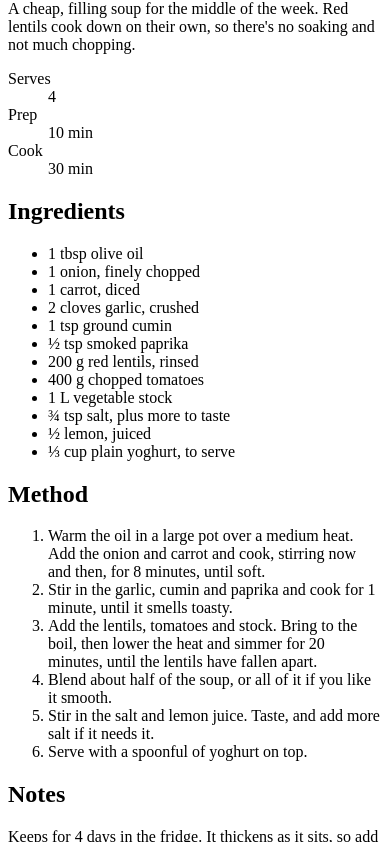
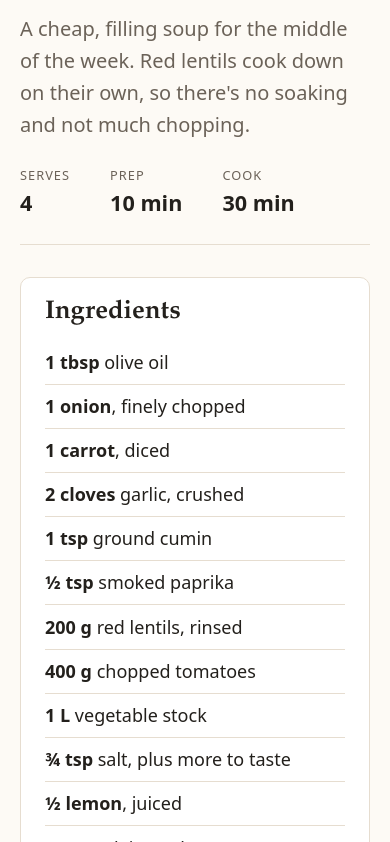
Before and after one commit to Yourdevdaniel/readable-recipes, a website: page index.html in a window 390 px wide. Shown: the part 127-969 px from the top of the page. Drawn offline with Linux system fonts and the light colour scheme.

Commit message:
feat: style the page with a two-column layout on wide screens
Ingredients and method sit side by side from 52rem up, with the
ingredients card sticky, so you can see both while cooking without
scrolling back and forth. On phones it stays one column in reading
order. The HTML order was already right, and CSS grid only rearranges
it.

Colours are custom properties so a dark theme and a print stylesheet
can swap values later. Focus uses :focus-visible so keyboard users get
a clear outline without mouse users seeing it on every click.

```diff
--- /dev/null
+++ b/css/style.css
@@ -0,0 +1,234 @@
+/* Readable Recipes
+   Colours live in custom properties so the dark theme and the print
+   stylesheet only have to swap values, not rewrite rules. */
+
+:root {
+  --bg: #fdfaf5;
+  --surface: #ffffff;
+  --text: #23201c;
+  --muted: #6b6258;
+  --accent: #b3462c;
+  --line: #e6ddd0;
+  --focus: #1f5fbf;
+
+  --serif: "Iowan Old Style", "Palatino Linotype", Palatino, Georgia, serif;
+  --sans: system-ui, -apple-system, "Segoe UI", Roboto, sans-serif;
+  --radius: 10px;
+}
+
+*,
+*::before,
+*::after {
+  box-sizing: border-box;
+}
+
+body {
+  margin: 0;
+  background: var(--bg);
+  color: var(--text);
+  font-family: var(--sans);
+  font-size: 1.125rem;
+  line-height: 1.6;
+}
+
+h1,
+h2 {
+  font-family: var(--serif);
+  line-height: 1.15;
+  margin: 0 0 0.5em;
+}
+
+h1 {
+  font-size: clamp(2.25rem, 6vw, 3.5rem);
+}
+
+h2 {
+  font-size: 1.6rem;
+}
+
+/* One focus style for everything, and only for keyboard focus. */
+:focus-visible {
+  outline: 3px solid var(--focus);
+  outline-offset: 3px;
+}
+
+.skip-link {
+  position: absolute;
+  left: 1rem;
+  top: -4rem;
+  padding: 0.5rem 1rem;
+  background: var(--text);
+  color: var(--bg);
+  border-radius: var(--radius);
+  z-index: 10;
+}
+
+.skip-link:focus {
+  top: 1rem;
+}
+
+.site-header,
+.site-footer,
+main {
+  max-width: 68rem;
+  margin: 0 auto;
+  padding: 0 1.25rem;
+}
+
+.site-header {
+  padding-top: 1.25rem;
+}
+
+.site-name {
+  margin: 0;
+  font-family: var(--serif);
+  font-weight: 700;
+  color: var(--accent);
+  letter-spacing: 0.02em;
+}
+
+.recipe-header {
+  padding: 2rem 0 1.5rem;
+  border-bottom: 1px solid var(--line);
+}
+
+.lede {
+  max-width: 38rem;
+  margin: 0 0 1.5rem;
+  color: var(--muted);
+  font-size: 1.25rem;
+}
+
+.facts {
+  display: flex;
+  flex-wrap: wrap;
+  gap: 0.75rem 2.5rem;
+  margin: 0;
+}
+
+.facts dt {
+  font-size: 0.8rem;
+  text-transform: uppercase;
+  letter-spacing: 0.08em;
+  color: var(--muted);
+}
+
+.facts dd {
+  margin: 0;
+  font-size: 1.35rem;
+  font-weight: 600;
+}
+
+/* Two columns once there's room: ingredients next to the method, so
+   you can see both without scrolling back and forth while cooking. */
+.recipe {
+  display: grid;
+  gap: 2rem 3rem;
+}
+
+@media (min-width: 52rem) {
+  .recipe {
+    grid-template-columns: minmax(16rem, 1fr) 2fr;
+    grid-template-areas:
+      "header header"
+      "ingredients method"
+      "ingredients notes";
+    /* extra height from the tall ingredients card goes to the last row,
+       so the notes sit right under the method instead of floating */
+    grid-template-rows: auto auto 1fr;
+    align-items: start;
+  }
+
+  .recipe-header { grid-area: header; }
+  .ingredients { grid-area: ingredients; position: sticky; top: 1rem; }
+  .method { grid-area: method; }
+  .notes { grid-area: notes; }
+}
+
+.ingredients {
+  background: var(--surface);
+  border: 1px solid var(--line);
+  border-radius: var(--radius);
+  padding: 1.25rem 1.5rem;
+}
+
+.ingredients ul {
+  list-style: none;
+  margin: 0;
+  padding: 0;
+}
+
+.ingredients li {
+  padding: 0.45rem 0;
+  border-bottom: 1px solid var(--line);
+}
+
+.ingredients li:last-child {
+  border-bottom: 0;
+}
+
+.ingredients data {
+  font-weight: 700;
+  font-variant-numeric: tabular-nums;
+}
+
+.method ol {
+  margin: 0;
+  padding: 0;
+  list-style: none;
+  counter-reset: step;
+}
+
+.method li {
+  counter-increment: step;
+  position: relative;
+  padding: 0 0 1.25rem 3rem;
+  max-width: 40rem;
+}
+
+.method li::before {
+  content: counter(step);
+  position: absolute;
+  left: 0;
+  top: 0.1rem;
+  width: 2rem;
+  height: 2rem;
+  border-radius: 50%;
+  background: var(--accent);
+  color: #fff;
+  font-weight: 700;
+  font-size: 1rem;
+  display: grid;
+  place-items: center;
+}
+
+.method time {
+  font-weight: 600;
+}
+
+.notes {
+  border-left: 4px solid var(--accent);
+  padding: 0.25rem 0 0.25rem 1.25rem;
+}
+
+.notes h2 {
+  font-size: 1.25rem;
+}
+
+.notes p {
+  margin: 0;
+  max-width: 40rem;
+}
+
+.site-footer {
+  margin-top: 4rem;
+  padding-bottom: 2rem;
+  color: var(--muted);
+  font-size: 0.95rem;
+}
+
+.site-footer p {
+  margin: 0;
+  padding-top: 1.5rem;
+  border-top: 1px solid var(--line);
+}
--- a/index.html
+++ b/index.html
@@ -5,6 +5,7 @@
   <meta name="viewport" content="width=device-width, initial-scale=1">
   <title>Red lentil soup · Readable Recipes</title>
   <meta name="description" content="A weeknight red lentil soup, with amounts you can scale to any number of servings.">
+  <link rel="stylesheet" href="css/style.css">
 </head>
 <body>
   <a class="skip-link" href="#ingredients">Skip to ingredients</a>
```
